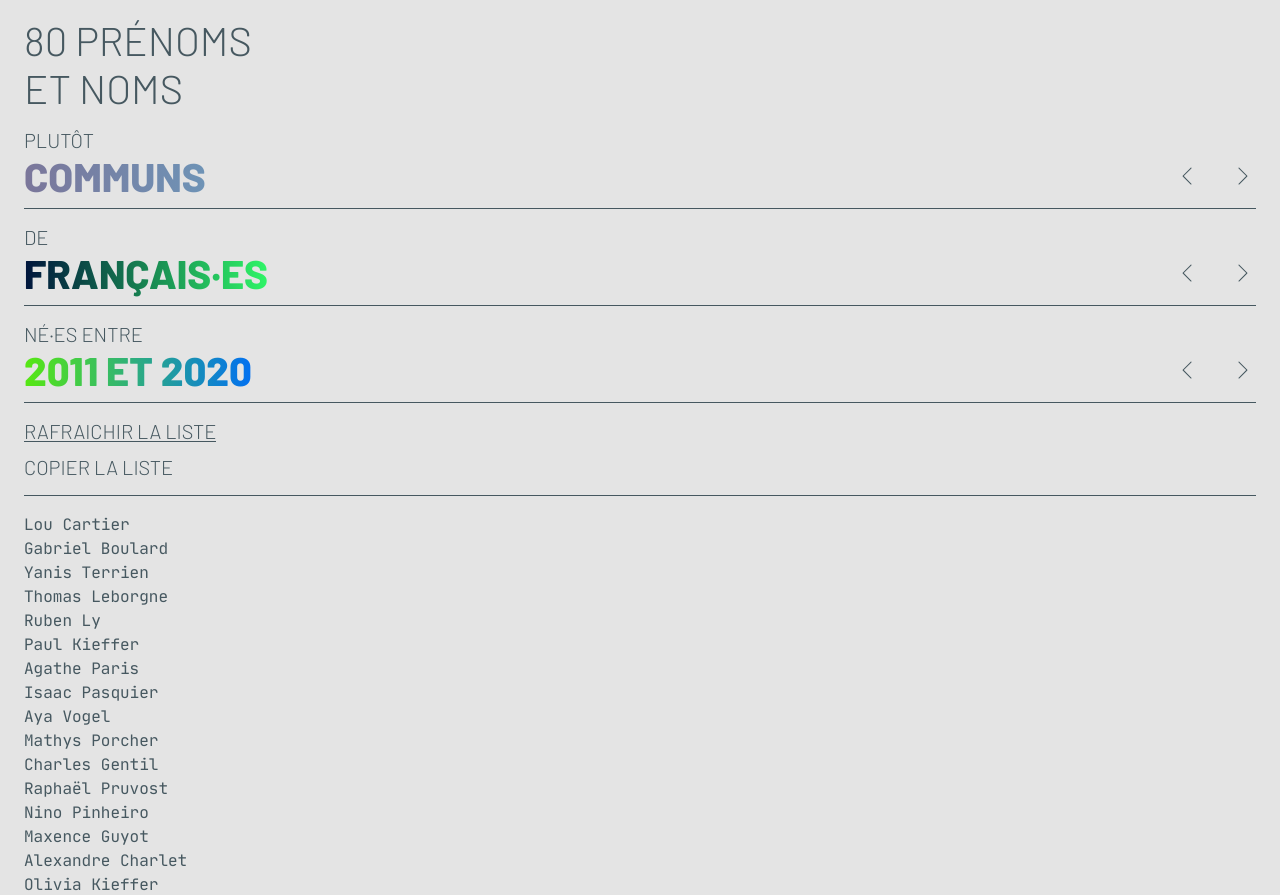
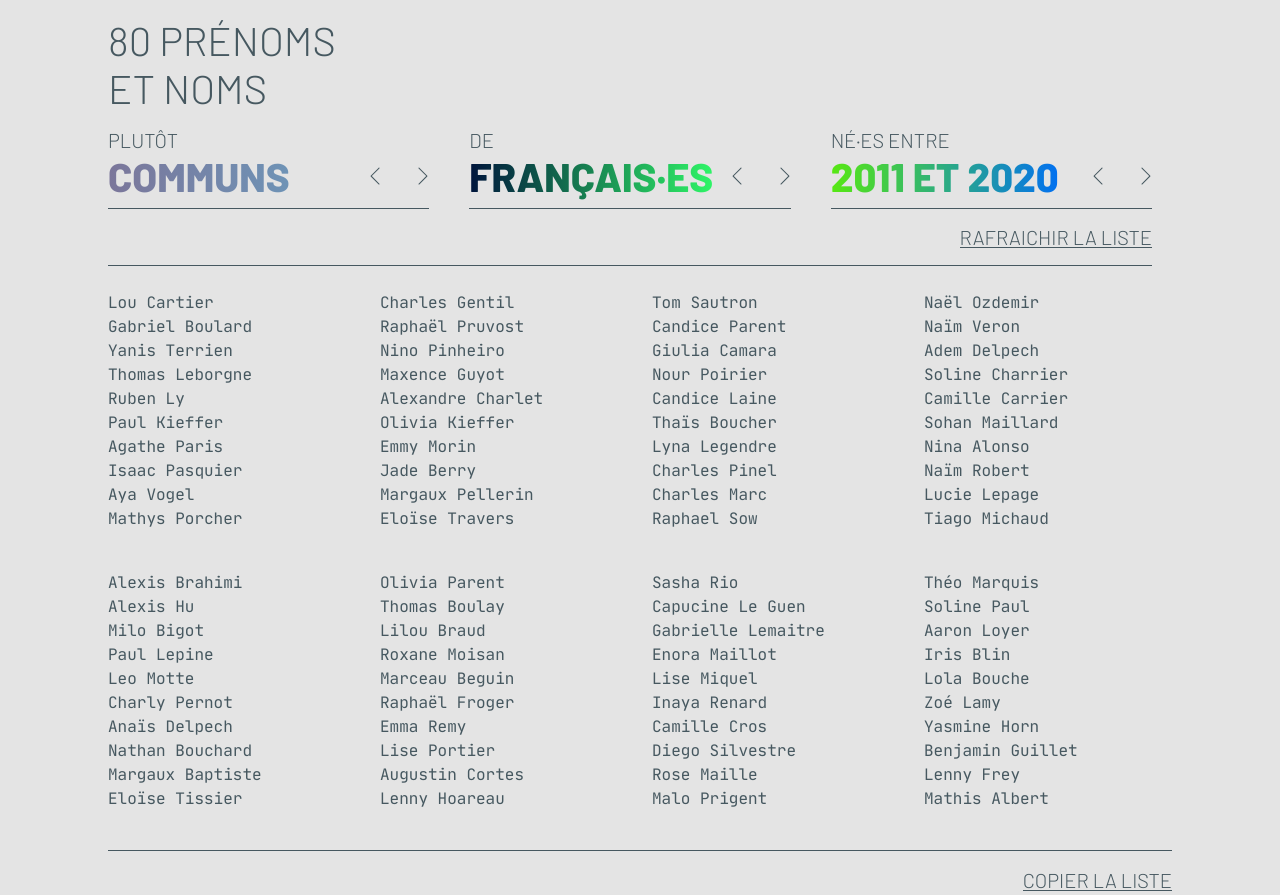
Before and after one commit to enwin/Lorraine-Hipseaume, a website: page src/index.html in a window 1280 px wide. Shown: the top 895 px of the page. Drawn offline with nearby package versions, Linux system fonts and the light colour scheme; files that its build step writes are made by us from their sources; files whose address does not match are found by name.

Commit message:
update layout

```diff
--- a/src/index.html
+++ b/src/index.html
@@ -13,7 +13,8 @@
     <h1>80 prénoms<br />et noms</h1>
   </header>
   <main>
-    <form id="list-names" class="names-form">
+    <div class="names-form">
+      <form id="list-names">
         <fieldset class="input-option rarity">
           <legend>Rareté des noms</legend>
           <p class="input-option-title" aria-hidden="true">plutôt</p>
@@ -80,7 +81,8 @@
         </fieldset>
         <fieldset class="input-option decade">
           <legend>Décénnie de naissance</legend>
-        <p class="input-option-title" aria-hidden="true" data-values='["né·es entre", "nés entre", "nées entre"]'>né·es
+          <p class="input-option-title" aria-hidden="true" data-values='["né·es entre", "nés entre", "nées entre"]'>
+            né·es
             entre</p>
           <div class="input-option-wrapper">
             <div class="values">
@@ -132,10 +134,10 @@
         </fieldset>
         <ul class="footer">
           <li><button type="submit" class="cta">Rafraichir la liste</button></li>
-        <li><button class="cta" disabled>Copier la liste</button></li>
+          <li class="form-list-copy"><button class="cta" data-action="copy">Copier la liste</button></li>
         </ul>
       </form>
-
+    </div>
     <ul class="list">
       <li><output form="list-names">Lou Cartier</output></li>
       <li><output form="list-names">Gabriel Boulard</output></li>
@@ -224,9 +226,11 @@
   </main>
   <footer role="contentinfo">
     <ul>
-      <li><button class="cta" type="submit" form="list-names">Rafraichir la liste</button></li>
-      <li><button class="cta" disabled>Copier la liste</button></li>
-      <li><a href="#" class="cta">Faites-moi remonter</a></li>
+      <li class="footer-refresh-list">
+        <button class="cta" type="submit" form="list-names">Rafraichir la liste</button>
+      </li>
+      <li><button class="cta" data-action="copy">Copier la liste</button></li>
+      <li class="footer-to-top"><a href="#" class="cta">Faites-moi remonter</a></li>
       <li><a class="cta">Tki ?</a></li>
     </ul>
   </footer>
--- a/src/style.scss
+++ b/src/style.scss
@@ -5,7 +5,7 @@
 
 @import './style/base';
 
-
+@import './style/components/main';
 @import './style/components/cta';
 @import './style/components/header';
 @import './style/components/names-form';
--- a/src/style/base.scss
+++ b/src/style/base.scss
@@ -5,4 +5,10 @@ body {
   font-size: 100%;
   line-height: (24/20);
   color: #465860;
+  display: flex;
+  flex-direction: column;
+
+  main {
+    flex: 1
+  }
 }
--- a/src/style/components/footer.scss
+++ b/src/style/components/footer.scss
@@ -1,9 +1,25 @@
 footer[role="contentinfo"]{
-  border-top: 1px solid currentColor;
-  margin: rem(16) $gutter;
-  padding-top: rem( 6 );
+  max-width: $max-width;
+  margin: 0 auto;
+  width: 100%;
+
+  ul {
+    border-top: 1px solid currentColor;
+    margin: rem(16) $gutter;
+    padding-top: rem( 5 );
+    overflow: hidden;
+  }
 
   li {
     margin: rem( 12 ) 0;
   }
+
+  @media (min-width: $large) {
+    text-align: right;
+
+    .footer-refresh-list,
+    .footer-to-top {
+      display: none;
+    }
+  }
 }
--- a/src/style/components/header.scss
+++ b/src/style/components/header.scss
@@ -1,6 +1,9 @@
 header[role="banner"]{
+  margin: 0 auto;
+  max-width: $max-width;
   padding: 0 $gutter;
   text-transform: uppercase;
+  width: 100%;
 
   h1 {
     font-size: rem( 40 );
--- a/src/style/components/input-option.scss
+++ b/src/style/components/input-option.scss
@@ -1,4 +1,4 @@
-$action-size: rem( 32*3 );
+$action-size: rem( 88 );
 
 .input-option {
   --progress-shift: rem( 40 );
@@ -113,7 +113,7 @@ $action-size: rem( 32*3 );
 .input-option-actions {
   position: absolute;
   top: 50%;
-  right: rem( -7 );
+  right: rem( -14 );
   width: $action-size;
   display: flex;
   justify-content: space-between;
--- a/src/style/components/list.scss
+++ b/src/style/components/list.scss
@@ -2,4 +2,35 @@
   padding: 0 $gutter;
   line-height: (24/16);
   font-family: "Jetbrains Mono";
+
+  li[aria-hidden]{
+    column-span: all;
+    height: rem( 40 );
+  }
+
+  @media (min-width: $medium) {
+    margin: $gutter 0;
+    width: 100%;
+  }
+
+  @media (min-width: $large) {
+    columns: 2;
+    column-gap: $gutter;
+  }
+  @media (min-width: $xlarge) {
+    columns: 4;
+    column-gap: $gutter;
+
+    li[aria-hidden]{
+      display: none;
+
+      ~ li[aria-hidden] {
+        display: list-item;
+
+        ~ li[aria-hidden] {
+          display: none;
+        }
+      }
+    }
+  }
 }
--- /dev/null
+++ b/src/style/components/main.scss
@@ -0,0 +1,9 @@
+main {
+  max-width: $max-width;
+  margin: 0 auto;
+  width: 100%;
+
+  @media (min-width: $medium) and (max-width: $max-large) {
+    display: flex;
+  }
+}
--- a/src/style/components/names-form.scss
+++ b/src/style/components/names-form.scss
@@ -1,6 +1,15 @@
 .names-form{
-  margin: rem( 16 ) $gutter;
+  margin: 0 $gutter rem( 16 );
   text-transform: uppercase;
+
+  label {
+    span {
+      font-feature-settings: 'tnum';
+      -webkit-font-feature-settings: 'tnum';
+      -moz-font-feature-settings: 'tnum';
+      font-variant-numeric: tabular-nums;
+    }
+  }
 
   .rarity {
     label {
@@ -48,4 +57,50 @@
       margin: rem( 12 ) 0;
     }
   }
+
+  @media (min-width: $medium) {
+    & {
+      min-width: rem( 330 );
+    }
+  }
+  @media (min-width: $medium) and (max-width: $max-large ) {
+    & {
+      form {
+        position: sticky;
+        top: rem( 16 );
+      }
+    }
+  }
+
+  @media (min-width: $xlarge) {
+    & {
+      form {
+        display: flex;
+        margin-left: rem( -20 );
+        width: calc( 100% + #{rem(20)} );
+        flex-wrap: wrap;
+      }
+
+      fieldset {
+        padding: 0 rem( 20 );
+        width: (100%/3);
+      }
+
+      .footer {
+        display: flex;
+        flex-direction: row-reverse;
+        margin: 0 rem( 20 );
+        width: 100%;
+
+        li {
+          margin-top: 0;
+          margin-left: rem( 16 );
+        }
+      }
+
+      .form-list-copy {
+        display: none;
+      }
+    }
+  }
 }
--- a/src/style/variables.scss
+++ b/src/style/variables.scss
@@ -1 +1,18 @@
+$pixel: em( 1 / 16 );
+$xsmall: ( 360 / 16 * 1em );
+$small: ( 576 / 16 * 1em );
+$medium: ( 768 / 16 * 1em );
+$large: ( 992 / 16 * 1em );
+$xlarge: ( 1100 / 16 * 1em );
+$xxlarge: ( 1200 / 16 * 1em );
+
+$max-root: ($xsmall - $pixel );
+$max-xsmall: ($small - $pixel );
+$max-small: ($medium - $pixel );
+$max-medium: ($large - $pixel );
+$max-large: ( $xlarge - $pixel );
+$max-xlarge: ( $xxlarge - $pixel );
+
+$max-width: rem( 1112 );
+
 $gutter: rem( 24 );
```
Lines whose indentation alone changed are shown as unchanged.
